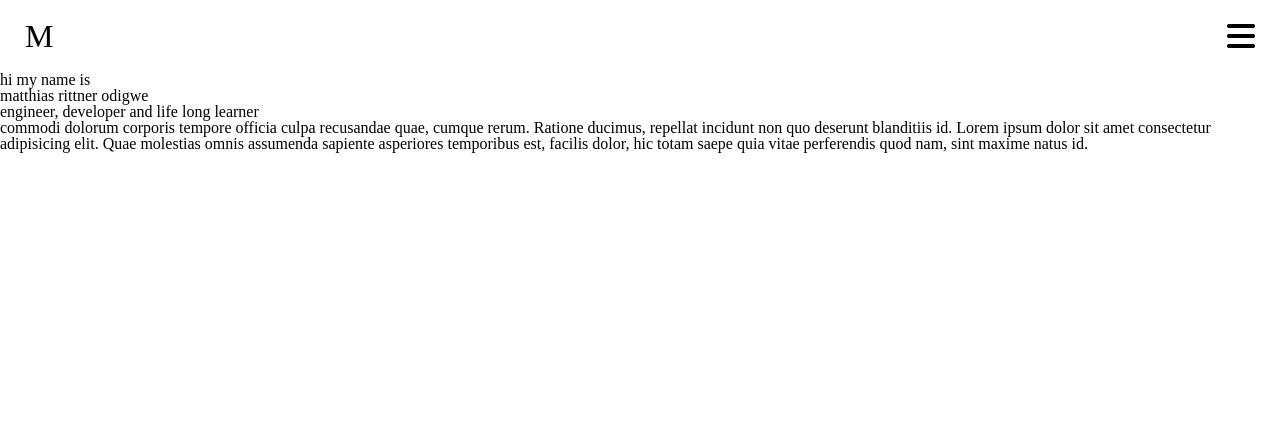
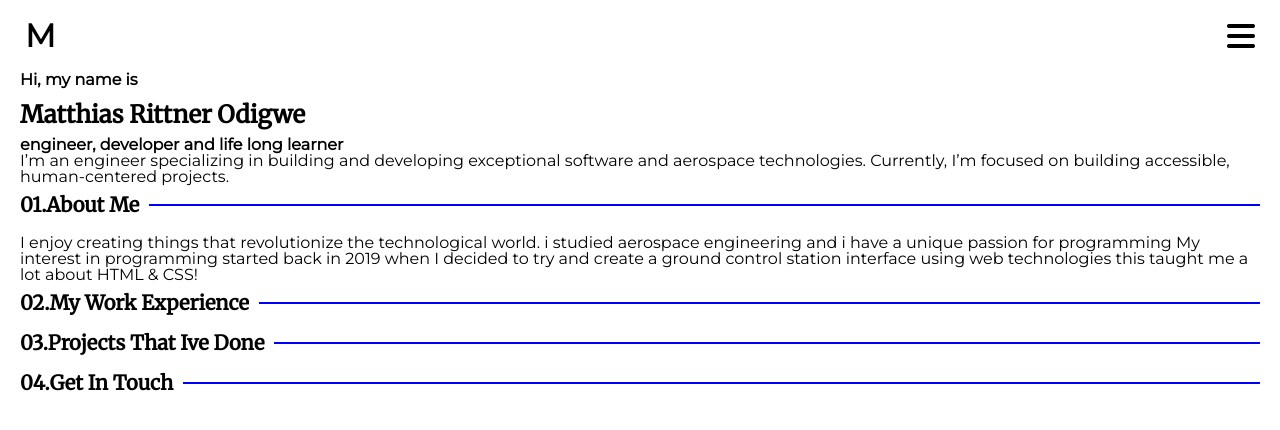
Before and after one commit to Chukuwinke/Portfolio, a website built with Parcel: page src/index.html in a window 1280 px wide. Built offline with nearby package versions, Linux system fonts and the light colour scheme.

Commit message:
restructued about us

```diff
--- a/src/index.html
+++ b/src/index.html
@@ -44,24 +44,55 @@
     <!-------------------------------- MAIN CONTAINER----------------------------------------------------------->
     <main class="main">
         <!---------------------------- HERO SECTION ------------------------------------------------------------->
-        <section class="hero__section">
-            <div class=""><h1 class="">hi my name is</h1></div>
-            <div class=""><h2 class="">matthias rittner odigwe</h2></div>
+        <section class="hero section">
+            <div class=""><h1 class="hero__heading">Hi, my name is</h1></div>
+            <div class=""><h2 class="hero__heading">matthias rittner odigwe</h2></div>
             <div class=""><h3 class="">engineer, developer and life long learner </h3></div>
-            <div class=""><p class=""> commodi dolorum corporis tempore officia culpa recusandae quae, cumque rerum. Ratione ducimus,
-                 repellat incidunt non quo deserunt blanditiis id. Lorem ipsum dolor sit amet consectetur
-                 adipisicing elit. Quae molestias omnis assumenda sapiente asperiores temporibus est,
-                facilis dolor, hic totam saepe quia vitae perferendis quod nam, sint maxime natus id.</p></div>
+            <div class=""><p class="">I’m an engineer specializing in building and developing exceptional software and aerospace technologies. Currently,
+                I’m focused on building accessible, human-centered projects.</p></div>
             <div class=""></div>
         </section>
         <!---------------------------- ABOUT SECTION ------------------------------------------------------------->
-        <section class="about__section"></section>
+        <section class="about__section section">
+            <div class="main__headers-container">
+                <h2 class="about__header main__numbered-section">about me</h2>
+            </div>
+
+            <div class="inner">
+                <div class="about__text-container">
+                    <div>
+                        <p> I enjoy creating things that revolutionize the technological world. i studied aerospace engineering
+                            and i have a unique passion for programming
+                             My interest in programming started back in 2019 when I decided to try and create a
+                             ground control station interface using web technologies this taught me a lot about HTML &amp; CSS!
+                        </p>
+                        <p></p>
+                        <p></p>
+                        <p></p>
+                        <ul class="skill-list"></ul>
+                    </div>
+                </div>
+            </div>
+        </section>
         <!---------------------------- EXPERIENCE SECTION -------------------------------------------------------->
-        <section class="experience__section"></section>
+        <section class="experience ">
+            <div class="main__headers-container">
+                <h2 class="experience__header main__numbered-section">my work experience</h2>
+            </div>
+
+        </section>
         <!---------------------------- WORK SECTION -------------------------------------------------------------->
-        <section class="work__section"></section>
+        <section class="work ">
+            <div class="main__headers-container">
+                <h2 class="about__header main__numbered-section">projects that ive done</h2>
+            </div>
+        </section>
         <!---------------------------- CONTACT SECTION -------------------------------------------------------------->
-        <section class="contact__section"></section>
+        <section class="contact">
+            <div class="main__headers-container">
+                <h2 class="about__header main__numbered-section">get in touch</h2>
+            </div>
+        </section>
 
     </main>
     <!--------------------------------- FOOTER -------------------------------------------------------------------->
--- /dev/null
+++ b/src/scss/abstracts/_variables.scss
@@ -0,0 +1,12 @@
+
+
+// font sizes based on weights
+$fs-base: 16px;
+$fs-xl: 5rem;
+$fs-600: 1.5rem;
+$fs-500: 1.25rem;
+$fs-400: 1rem;
+
+// font familys
+$ff-base: 'Montserrat', sans-serif;
+$ff-headings: 'Merriweather', serif;
--- a/src/scss/base/_typography.scss
+++ b/src/scss/base/_typography.scss
@@ -1,3 +1,17 @@
-html{
-    font-size: 16px;
+@import url('https://fonts.googleapis.com/css2?family=Merriweather&family=Montserrat&display=swap');
+
+:root{
+    font-size: $fs-base;
+    font-family: $ff-base;
+    font-weight: 400;
+
 }
+
+h2{
+    font-size: $fs-500;
+    font-family: $ff-headings;
+}
+
+h1, h2, h3 {
+    font-weight: 600;
+}
--- a/src/scss/layout/_header.scss
+++ b/src/scss/layout/_header.scss
@@ -29,4 +29,5 @@
 }
 .menu__container.active{
     right: 0;
+    z-index: 10000;
 }
--- /dev/null
+++ b/src/scss/layout/_sections.scss
@@ -0,0 +1,46 @@
+.hero{
+    &__heading{
+
+        font-size: $fs-400;
+        margin-bottom: 15px;
+    }
+
+    h2{
+        font-size: $fs-600;
+        text-transform: capitalize;
+        margin-bottom: 10px;
+    }
+}
+
+
+.main__headers-container{
+    text-transform: capitalize;
+}
+
+.main{
+    counter-reset: section 0;
+    padding: 0 20px;
+
+    &__headers-container{
+        position: relative;
+        margin: 10px 0 20px;
+
+    }
+    &__numbered-section{
+        display: flex;
+        align-items: center;
+        white-space: nowrap;
+    }
+    &__numbered-section::before{
+        counter-increment: section 1;
+        content: "0" counter(section) ".";
+    }
+    &__numbered-section::after{
+        content: '';
+        height: 2px;
+        background-color: blue;
+        width: 100%;
+        margin-left:10px;
+
+    }
+}
--- a/src/scss/main.scss
+++ b/src/scss/main.scss
@@ -1,3 +1,4 @@
 @import './base/reset';
+@import './abstracts/variables';
 @import './base/typography';
 @import './pages/home';
--- a/src/scss/pages/_home.scss
+++ b/src/scss/pages/_home.scss
@@ -1 +1,2 @@
-@import '../layout/header'
+@import '../layout/header';
+@import '../layout/sections'
```
